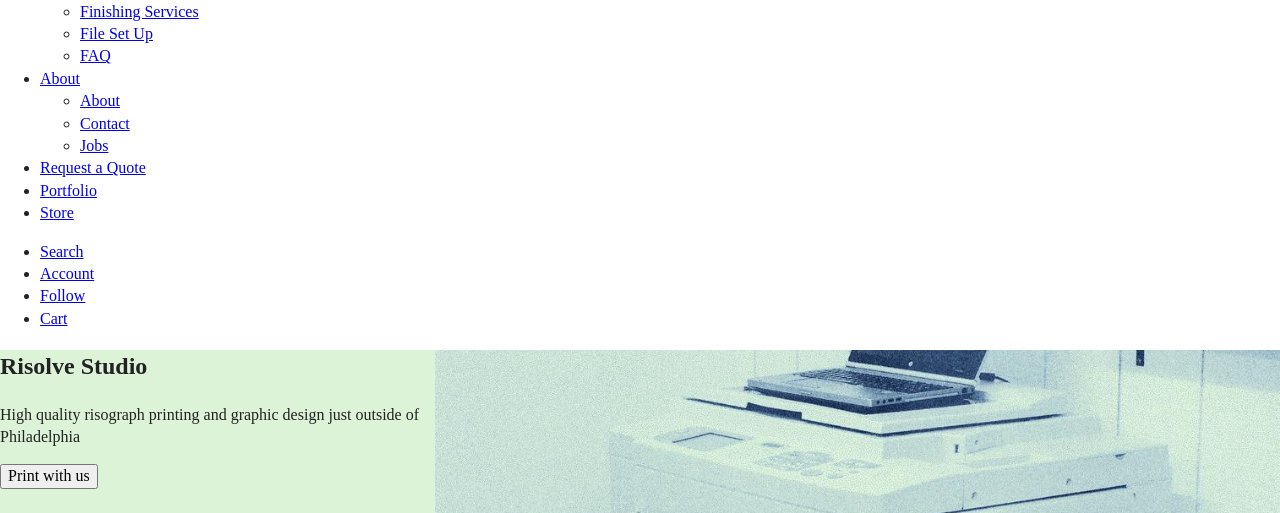
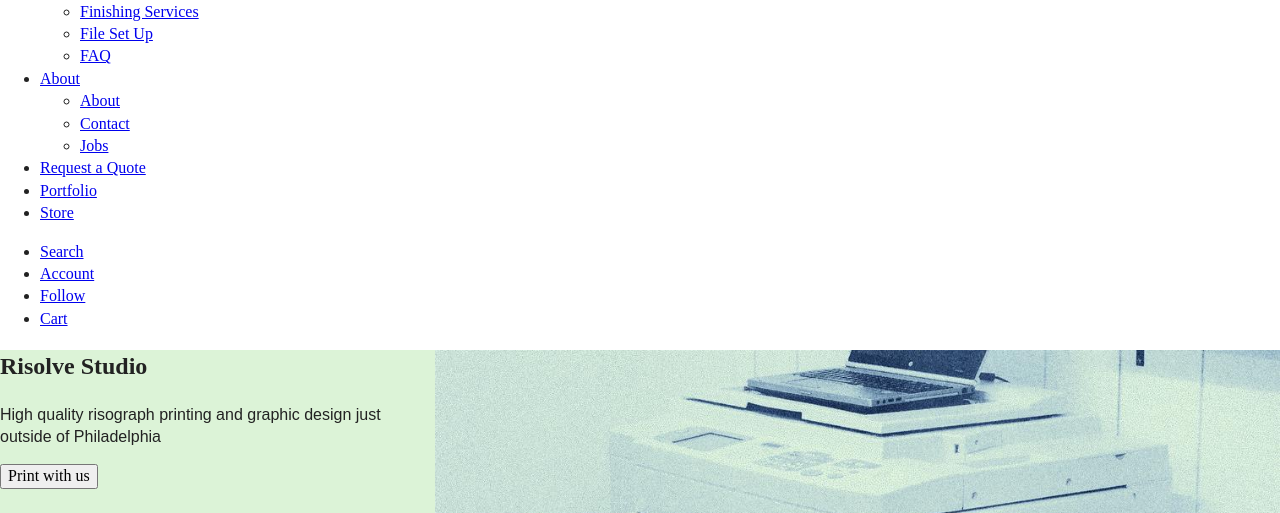
Before and after one commit to eileenkit/casestudy-resolvestudio, a plain HTML site: page index.html in a window 1280 px wide. Shown: the part 287-800 px from the top of the page. Drawn offline with nearby package versions, Linux system fonts and the light colour scheme; a web font is replaced by a local one.

Commit message:
second font

```diff
--- a/css/main.css
+++ b/css/main.css
@@ -17,19 +17,22 @@
     font-size: 1em;
     line-height: 1.4;
 }
-
-
+@import url('https://fonts.googleapis.com/css?family=Work+Sans');
 *{
   -moz-box-sizing: border-box;
   -webkit-box-sizing: border-box;
   box-sizing: border-box;
 }
+h1, h2, h3{
+  font-family: 'Bentham', serif;
+}
+p{
+  font-family:'Work Sans', sans-serif;
+}
 section.zebra:nth-child(even){
   background:#DCF3D7;
 }
-p{
-  font-family: 'Bentham', serif;
-}
+
 .card-1-3-circle{
   width:33%;
   float:left;
```
